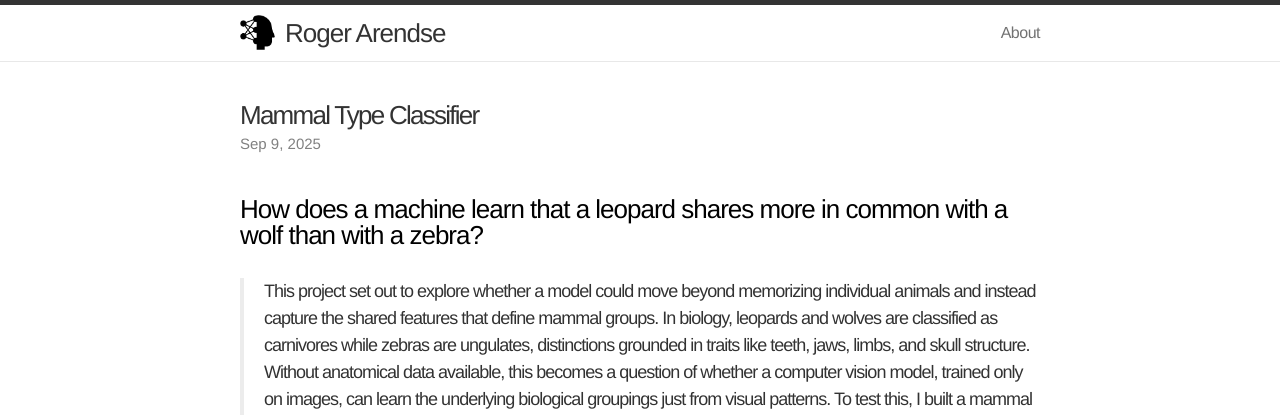
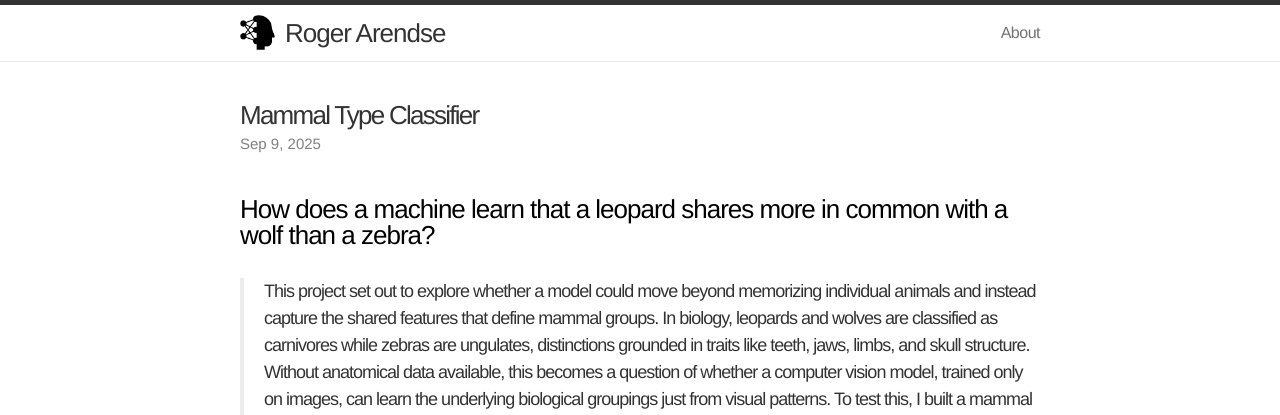
Before and after one commit to rogereo/rogereo.github.io, a Jekyll site: the page built from _posts/2025-09-09-mammal-type-classifier.markdown, in a window 1280 px wide and 900 px high. Shown: the top 415 px of the window. Built offline with Jekyll 4.4.1, drawn with Linux system fonts in a browser that asks for light colours.

Commit message:
question changed

```diff
--- a/_posts/2025-09-09-mammal-type-classifier.markdown
+++ b/_posts/2025-09-09-mammal-type-classifier.markdown
@@ -2,7 +2,7 @@
 layout: post
 comments: false
 title: "Mammal Type Classifier"
-excerpt: "How does a machine learn that a leopard has more in common with a wolf than with a zebra?"
+excerpt: "How does a machine learn that a leopard has more in common with a wolf than a zebra?"
 date:   2025-09-09 00:00:00
 mathjax: false
 tags:
@@ -11,7 +11,7 @@
   - neural network
 ---
 
-### How does a machine learn that a leopard shares more in common with a wolf than with a zebra?
+### How does a machine learn that a leopard shares more in common with a wolf than a zebra?
 
 > This project set out to explore whether a model could move beyond memorizing individual animals and instead capture the shared features that define mammal groups. In biology, leopards and wolves are classified as carnivores while zebras are ungulates, distinctions grounded in traits like teeth, jaws, limbs, and skull structure. Without anatomical data available, this becomes a question of whether a computer vision model, trained only on images, can learn the underlying biological groupings just from visual patterns. To test this, I built a mammal type classifier using supervised learning, aiming to train it to recognize subtle similarities across species and correctly classify new ones. To illustrate the goal, I created a 3D Mammal Space, where each animal is represented as a point. In this space, proximity reflects similarity, and clusters emerge for each group—an intuitive visualization of the structured separation I hope the model will learn to discover on its own.
 
```
